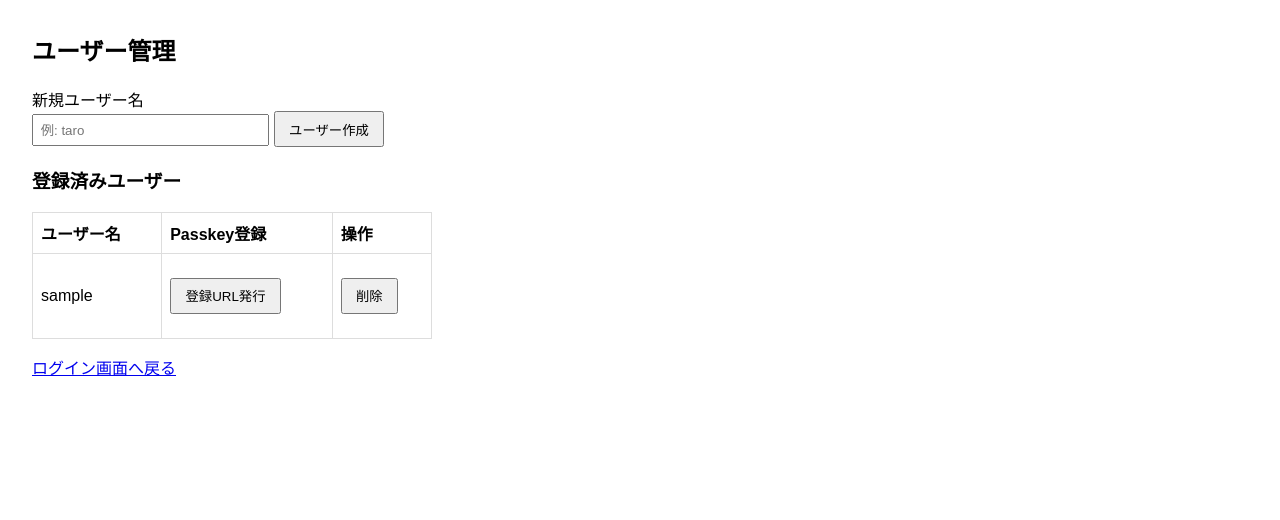
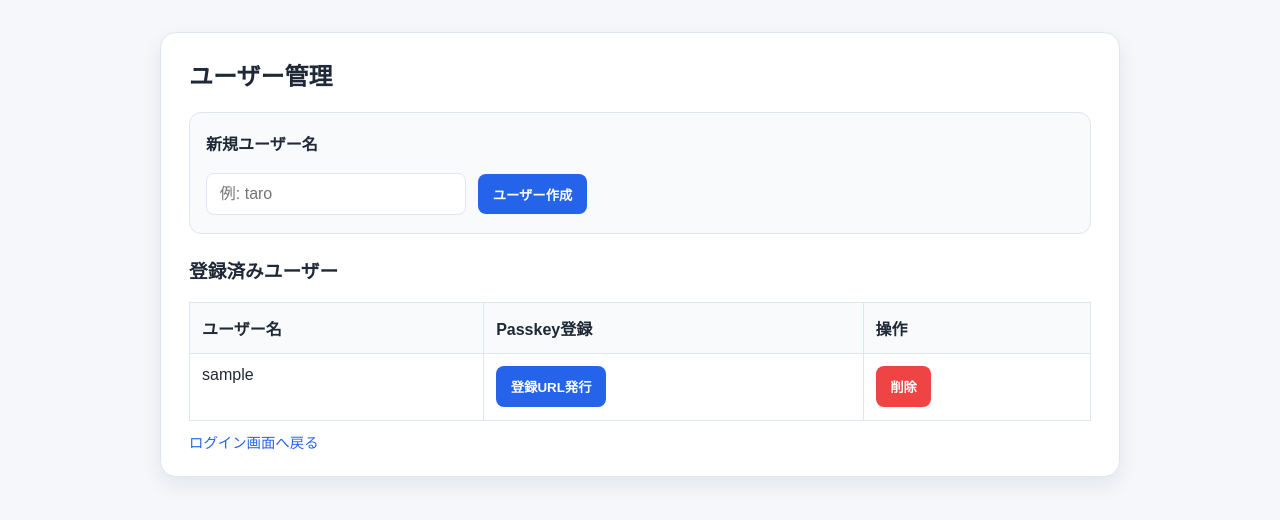
Before and after one commit to apxtj/Mahjong-score-tracker, a Flask app: template templates/admin_users.html in a window 1280 px wide. Shown: the top 520 px of the page. Run offline with Flask 3, Linux system fonts and the light colour scheme; the template is opened without the code that fills it: values that come from a table or form of the project are taken from there, others are empty; tables that the repository leaves empty hold one stand-in row (values such as "Sample post").

```diff
--- a/templates/admin_users.html
+++ b/templates/admin_users.html
@@ -4,28 +4,155 @@
   <meta charset="UTF-8">
   <title>ユーザー管理</title>
   <style>
-    body { font-family: sans-serif; margin: 2em; }
-    form { margin: 1em 0; }
-    input { padding: 0.5em; width: 220px; }
-    button { padding: 0.5em 1em; }
-    .error { color: red; margin-bottom: 1em; }
-    .success { color: green; margin-bottom: 1em; }
-    table { border-collapse: collapse; width: 400px; }
-    th, td { border: 1px solid #ddd; padding: 0.5em; text-align: left; }
+    :root {
+      --bg: #f5f7fb;
+      --panel: #ffffff;
+      --border: #dfe6f1;
+      --text: #1f2937;
+      --muted: #6b7280;
+      --primary: #2563eb;
+      --primary-dark: #1d4ed8;
+      --success-bg: #ecfdf5;
+      --success-text: #166534;
+      --error-bg: #fef2f2;
+      --error-text: #b91c1c;
+      --shadow: 0 8px 20px rgba(15, 23, 42, 0.08);
+    }
+
+    * { box-sizing: border-box; }
+    body {
+      margin: 0;
+      padding: 32px 20px;
+      font-family: sans-serif;
+      background: var(--bg);
+      color: var(--text);
+    }
+    .container {
+      max-width: 960px;
+      margin: 0 auto;
+      background: var(--panel);
+      border: 1px solid var(--border);
+      border-radius: 16px;
+      box-shadow: var(--shadow);
+      padding: 24px 28px;
+    }
+    h2, h3 {
+      margin-top: 0;
+    }
+    .panel {
+      background: #f8fafc;
+      border: 1px solid var(--border);
+      border-radius: 12px;
+      padding: 18px 16px;
+      margin-bottom: 22px;
+    }
+    form { margin: 0; }
+    .field-row {
+      display: flex;
+      align-items: center;
+      gap: 12px;
+      flex-wrap: wrap;
+    }
+    input {
+      padding: 0.7em 0.8em;
+      width: min(260px, 100%);
+      border: 1px solid var(--border);
+      border-radius: 8px;
+      font-size: 1rem;
+    }
+    button {
+      padding: 0.8em 1.1em;
+      border: none;
+      border-radius: 8px;
+      background: var(--primary);
+      color: white;
+      font-weight: 600;
+      cursor: pointer;
+      transition: background 0.2s ease;
+    }
+    button:hover { background: var(--primary-dark); }
+    .danger {
+      background: #ef4444;
+    }
+    .danger:hover { background: #dc2626; }
+    .muted {
+      color: var(--muted);
+      font-size: 0.9rem;
+      margin-top: 10px;
+      margin-bottom: 0;
+    }
+    .error, .success {
+      padding: 12px 14px;
+      border-radius: 10px;
+      margin-bottom: 18px;
+      font-size: 0.96rem;
+      line-height: 1.6;
+      word-break: break-word;
+    }
+    .error {
+      background: var(--error-bg);
+      color: var(--error-text);
+      border: 1px solid #fecaca;
+    }
+    .success {
+      background: var(--success-bg);
+      color: var(--success-text);
+      border: 1px solid #bbf7d0;
+    }
+    table {
+      border-collapse: collapse;
+      width: 100%;
+      min-width: 640px;
+      background: white;
+    }
+    th, td {
+      border: 1px solid var(--border);
+      padding: 0.8em 0.75em;
+      text-align: left;
+      vertical-align: top;
+    }
+    th {
+      background: #f8fafc;
+    }
+    .table-wrap {
+      overflow-x: auto;
+      margin-top: 12px;
+    }
+    .inline-actions {
+      display: flex;
+      flex-wrap: wrap;
+      gap: 8px;
+    }
+    .admin-badge {
+      color: var(--muted);
+      font-weight: 600;
+    }
+    a {
+      color: var(--primary);
+      text-decoration: none;
+    }
+    a:hover { text-decoration: underline; }
   </style>
 </head>
 <body>
+  <div class="container">
     <h2>ユーザー管理</h2>
+
     {% if message %}<div class="success" id="admin-message" data-message="{{ message }}">{{ message }}</div>{% endif %}
     {% if error_message %}<div class="error">{{ error_message }}</div>{% endif %}
 
+    <div class="panel">
       <form method="post">
-    <label for="username">新規ユーザー名</label><br>
+        <label for="username"><strong>新規ユーザー名</strong></label><br><br>
+        <div class="field-row">
           <input id="username" name="username" placeholder="例: taro" required>
           <button type="submit">ユーザー作成</button>
+        </div>
       </form>
+    </div>
 
     <h3>登録済みユーザー</h3>
+    <div class="table-wrap">
       <table>
         <thead>
           <tr>
@@ -44,24 +171,28 @@
                 <button type="submit">登録URL発行</button>
               </form>
               {% else %}
-          管理者
+              <span class="admin-badge">管理者</span>
               {% endif %}
             </td>
             <td>
               {% if user.username != admin_username %}
+              <div class="inline-actions">
                 <form method="post" action="{{ url_for('auth.admin_delete_user', user_id=user.id) }}" onsubmit="return confirm('{{ user.username }} を削除しますか？');">
-            <button type="submit">削除</button>
+                  <button type="submit" class="danger">削除</button>
                 </form>
+              </div>
               {% else %}
-          管理者
+              <span class="admin-badge">管理者</span>
               {% endif %}
             </td>
           </tr>
           {% endfor %}
         </tbody>
       </table>
+    </div>
 
-  <p><a href="{{ url_for('auth.login_page') }}">ログイン画面へ戻る</a></p>
+    <p class="muted"><a href="{{ url_for('auth.login_page') }}">ログイン画面へ戻る</a></p>
+  </div>
 
   <script>
     document.addEventListener('DOMContentLoaded', function () {
```
Also changed, not shown: instance/mahjong.db. Lines whose indentation alone changed are shown as unchanged.
